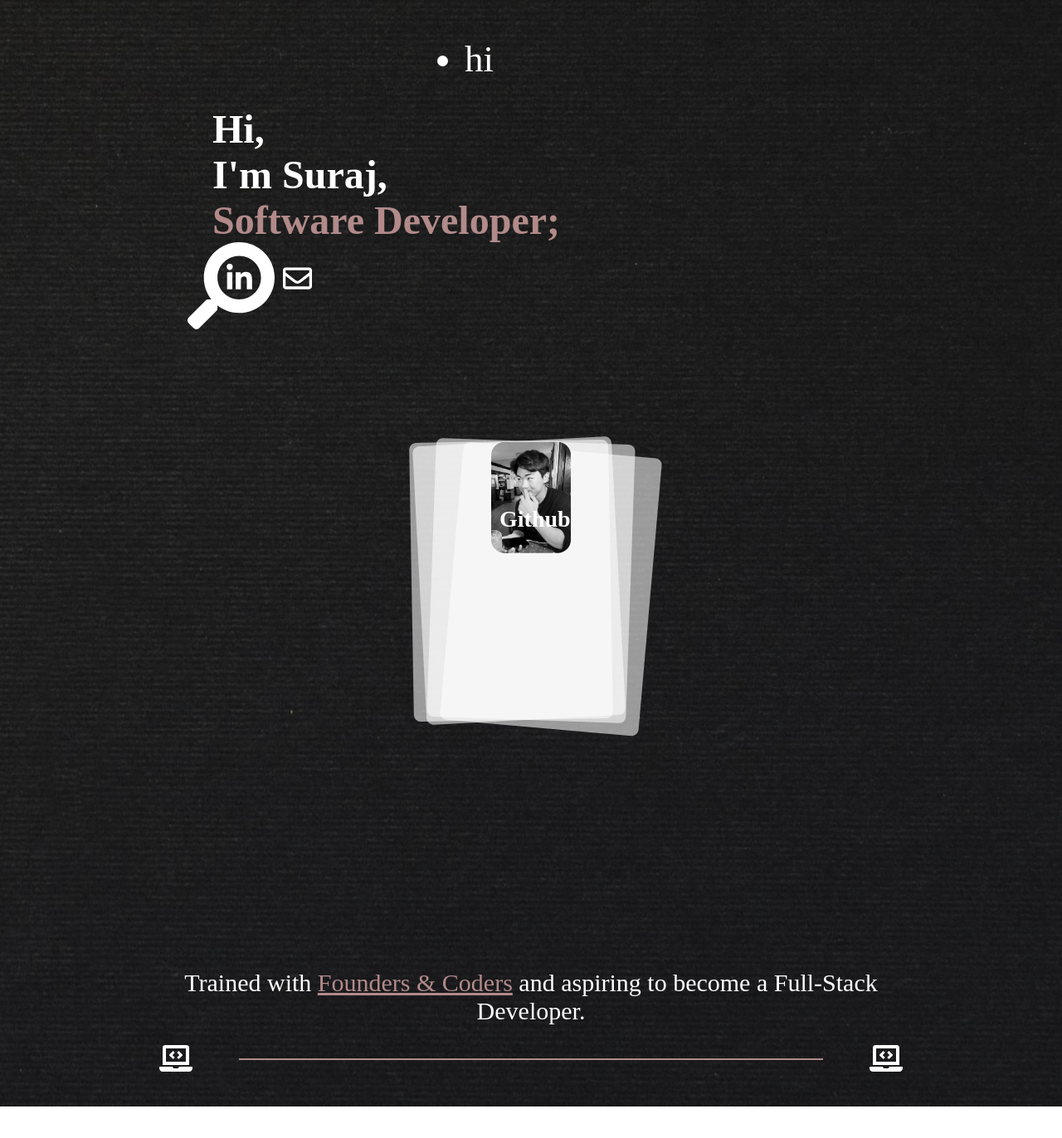
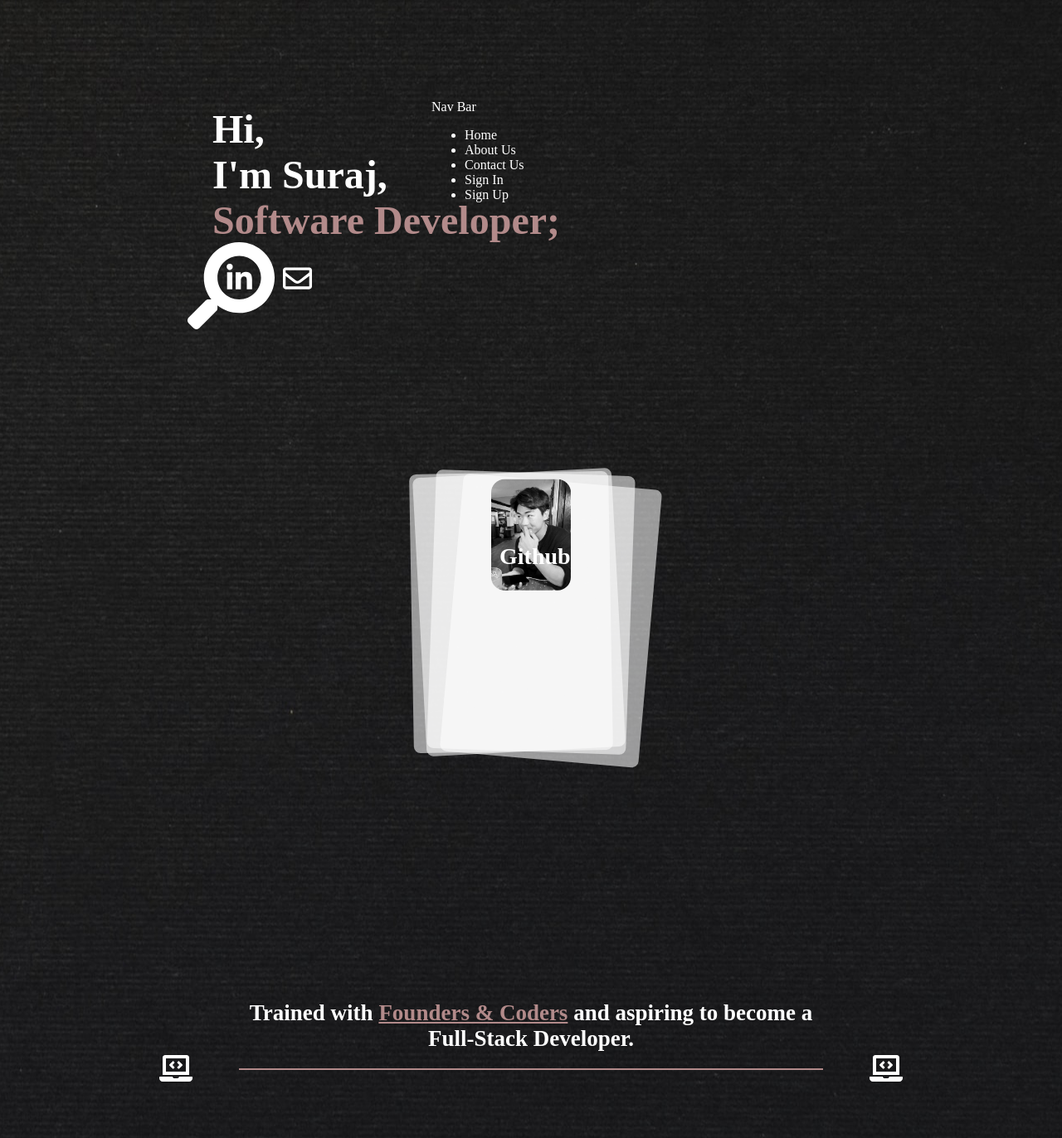
Before and after one commit to SurPun/Suraj-Portfolio, a Next.js app: page / in a window 1280 px wide. Shown: the whole page at 83% size. Before the commit the page ends 1334 px from the top, so only its background shows below. Built offline with nearby package versions, Linux system fonts and the light colour scheme.

Commit message:
Added navbar

```diff
--- /dev/null
+++ b/components/Burger.js
@@ -0,0 +1,17 @@
+import React, { useState } from "react";
+import RightNav from "./RightNav";
+
+export default function Burger() {
+  const [open, setOpen] = useState(false);
+
+  return (
+    <React.Fragment>
+      <div>
+        <div />
+        <div />
+        <div />
+      </div>
+      <RightNav open={open} />
+    </React.Fragment>
+  );
+}
--- a/components/FooterComp.js
+++ b/components/FooterComp.js
@@ -8,6 +8,7 @@ export default function FooterComp() {
     <>
       <footer>
         <div class="footer-container">
+          <div class="footer-text">
             Trained with{" "}
             <a
               id="founders"
@@ -18,6 +19,9 @@ export default function FooterComp() {
               Founders & Coders
             </a>{" "}
             and aspiring to become a Full-Stack Developer.
+          </div>
+
+          {/* Icon */}
           <div id="footer-icon">
             <FaLaptopCode />
             <span class="line"></span>
--- a/components/NavComp.js
+++ b/components/NavComp.js
@@ -1,13 +1,11 @@
 import React from "react";
+import Burger from "./Burger";
 
 export default function NavComp() {
   return (
     <>
-      <nav id="nav-bar">
-        <ul>
-          <li>hi</li>
-        </ul>
-      </nav>
+      <div className="logo">Nav Bar</div>
+      <Burger />
     </>
   );
 }
--- /dev/null
+++ b/components/RightNav.js
@@ -0,0 +1,13 @@
+import React from "react";
+
+export default function RightNav() {
+  return (
+    <ul>
+      <li>Home</li>
+      <li>About Us</li>
+      <li>Contact Us</li>
+      <li>Sign In</li>
+      <li>Sign Up</li>
+    </ul>
+  );
+}
--- a/pages/index.js
+++ b/pages/index.js
@@ -11,7 +11,9 @@ export default function Home() {
       {/* Head */}
       <HeadComp title={"Portfolio"} />
 
-      <NavComp />
+      <div class="nav">
+        <NavComp />
+      </div>
 
       <H1 />
 
--- a/styles/Main.scss
+++ b/styles/Main.scss
@@ -3,6 +3,7 @@ $primary-color: rgb(178, 138, 138);
 
 // Main
 body {
+  box-sizing: border-box;
   margin: 0px;
   width: 100%;
   height: 100vh;
@@ -15,6 +16,11 @@ body {
 }
 
 // NavBar
+.nav {
+  position: absolute;
+  color: white;
+}
+
 #nav-bar {
   color: white;
   font-size: 45px;
@@ -38,7 +44,7 @@ body {
 // CARD
 .card-group,
 .card {
-  margin-top: 200px;
+  margin-top: 225px;
   aspect-ratio: 5 / 7;
   font-weight: bold;
 }
@@ -62,7 +68,7 @@ body {
   width: 12vmin;
   border-radius: 2vmin;
   left: 50%;
-  top: 50%;
+  top: 52.5%;
   transform: translate(-50%, -50%);
   font-size: 0;
   text-align: center;
@@ -217,7 +223,7 @@ body {
 .footer-container {
   color: white;
   position: absolute;
-  margin-top: 500px;
+  margin-top: 525px;
   font-size: 30px;
   left: 15%;
   height: 150px;
@@ -228,6 +234,15 @@ body {
 
 #founders {
   color: $primary-color;
+}
+
+.footer-text {
+  font-size: 27px;
+  font-weight: bold;
+  width: 55vw;
+  margin-left: auto;
+  margin-right: auto;
+  margin-bottom: -20px;
 }
 
 #footer-icon {
@@ -271,7 +286,15 @@ body {
     top: 250px;
   }
 
+  .little-card {
+    top: 330px;
+  }
+
   .footer-container {
     margin-top: 275px;
   }
+
+  .footer-text {
+    width: 100%;
+  }
 }
```
Lines whose indentation alone changed are shown as unchanged.
